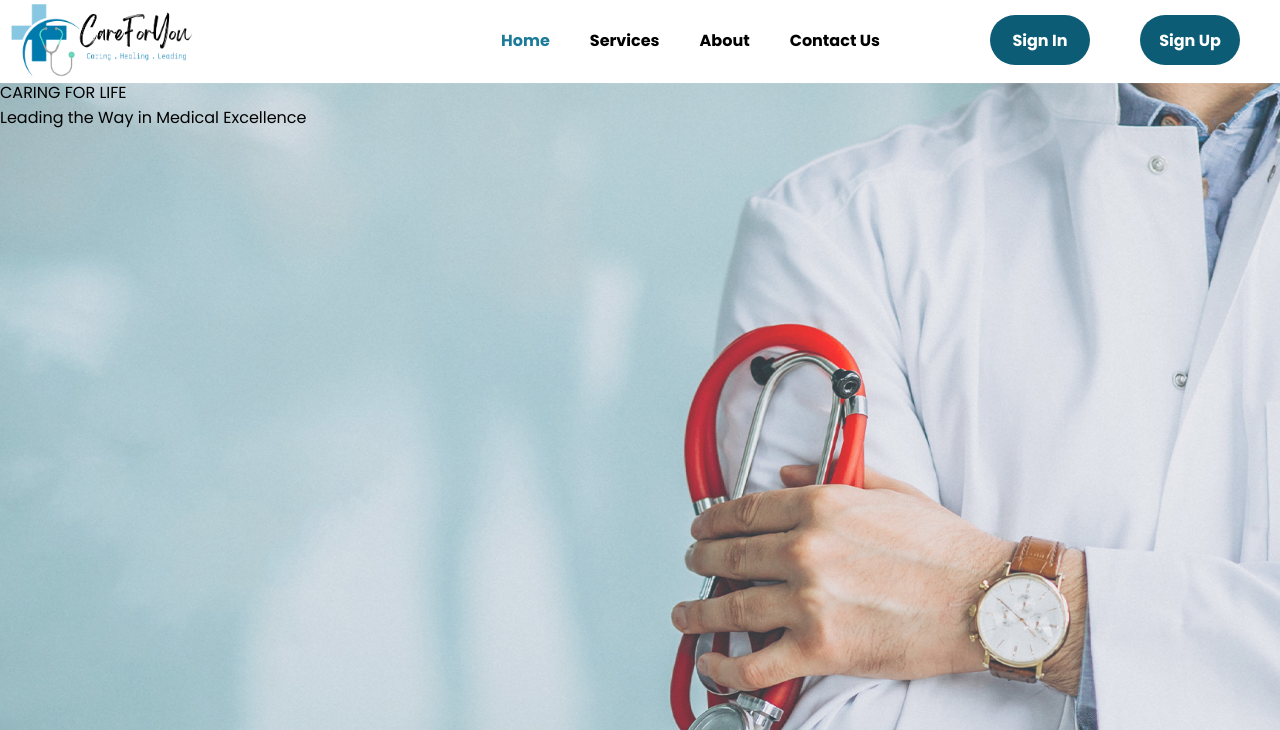
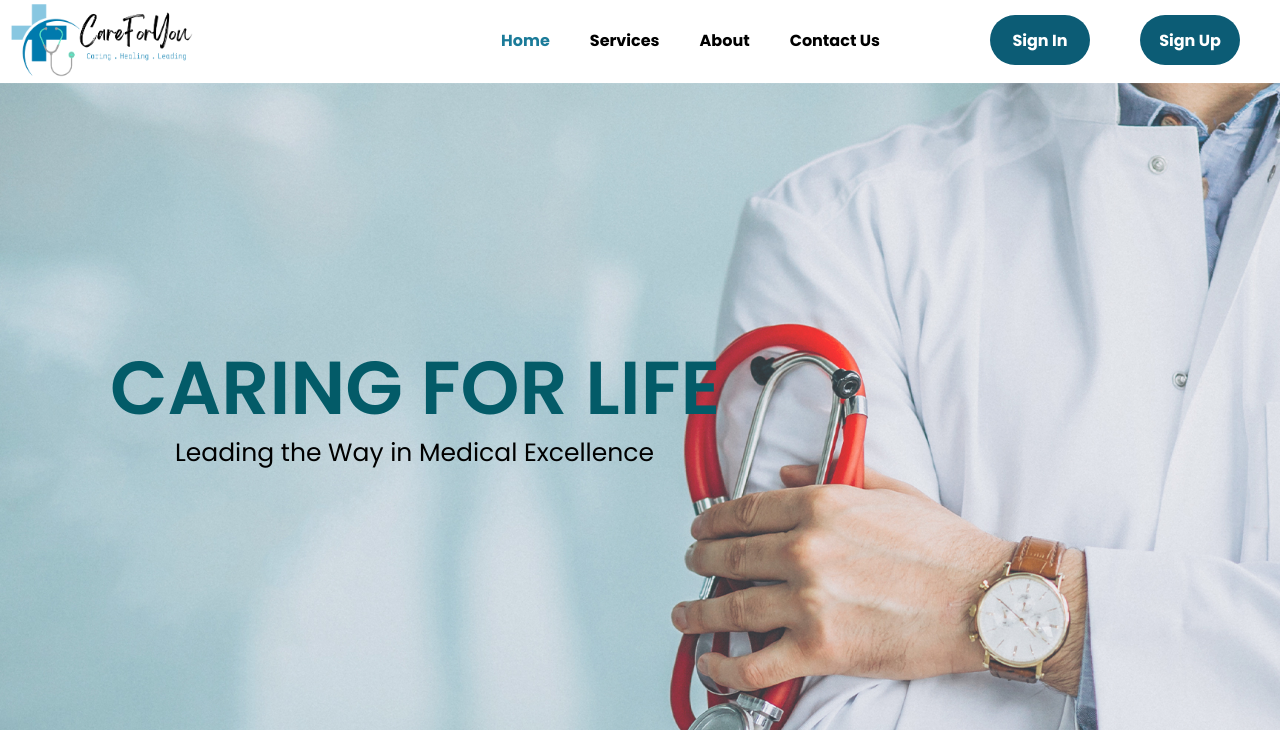
Before and after one commit to Saitharsan24/Care4you, a PHP site: page /Care4you/ in a window 1280 px wide. Shown: the top 730 px of the page. Run offline with PHP 8.4, Linux system fonts and the light colour scheme.

```diff
--- a/css/style.css
+++ b/css/style.css
@@ -96,6 +96,29 @@ a {
 
 .active-btn {
     background-color: #1B7B99;
+}
+
+.heading-tag{
+    position: absolute;
+    width: 800px;
+    height: 50px;
+    left: 110px;
+    top: 350px;
+    font-family: 'Poppins';
+    font-style: normal;
+    font-weight: 600;
+    font-size: 75px;
+    line-height: 100%;
+    /* identical to box height, or 96px */
+    color: #035B68;
+}
+
+.sub{
+    top: 440px;
+    left: 175px;
+    font-weight: 400;
+    font-size: 25px;
+    color: #000000;
 }
 
 /* Sigin In */
--- a/signup.php
+++ b/signup.php
@@ -1,3 +1,4 @@
+<?php include('./config/constants.php') ?>
 <!DOCTYPE html>
 <html lang="en">
 
```
